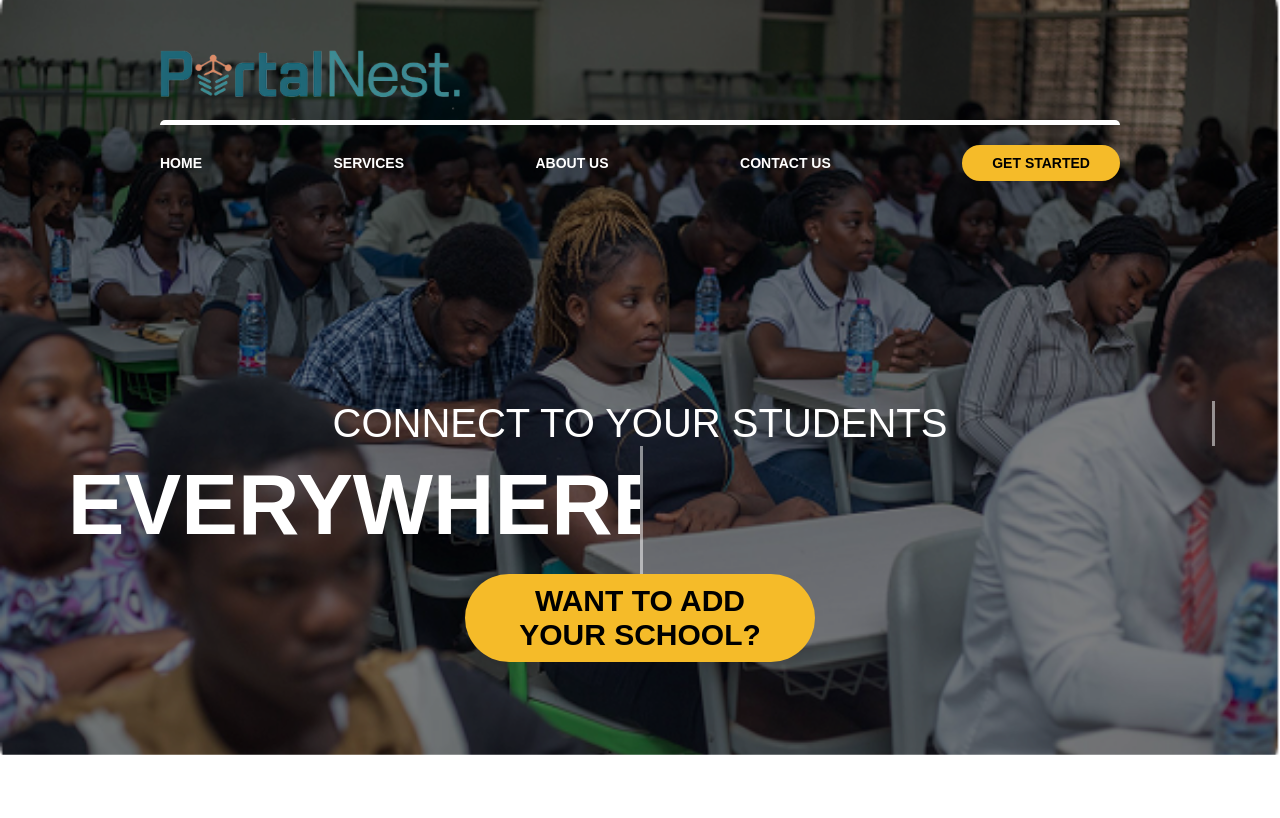
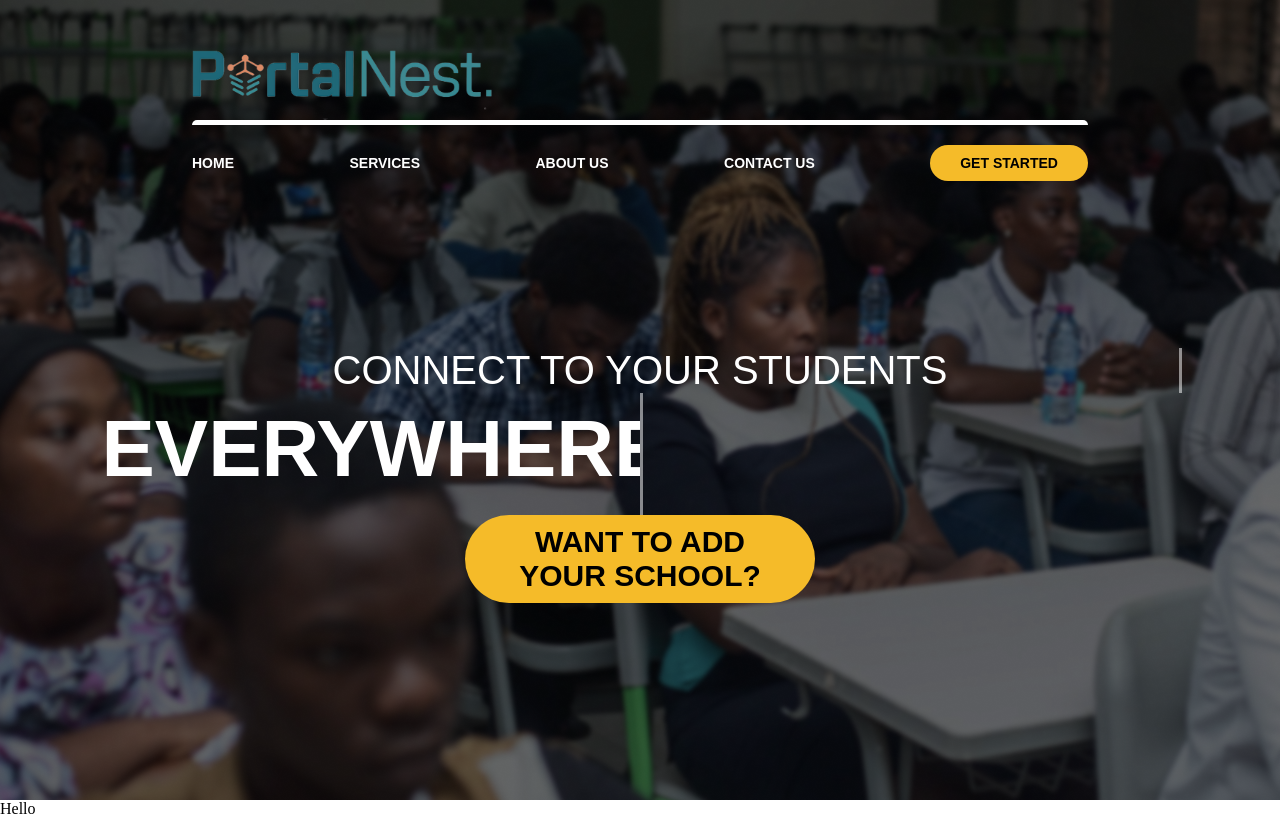
Before and after one commit to dhopegraphics/portalnest, a plain HTML site: page pages/about-us.html in a window 1280 px wide. Drawn offline with Linux system fonts and the light colour scheme.

Commit message:
Minor changes made

```diff
--- a/pages/about-us.html
+++ b/pages/about-us.html
@@ -8,10 +8,8 @@
     <link rel="stylesheet" href="/style/aboutUs.css">
 </head>
 <body>
-    <div class="classroom-image-content">
-        <div class="classroomContainer">
-            <img class="classroomImage" src="/assets/images/classroom.png">
-        </div>
+    <div class="topBG-image-content">
+        <div class="topBG-container">
 
             <div class="logo-and-header">
                 <img class="portalnest-logo" src="/assets/logo/portalnest logo.png">
@@ -38,11 +36,18 @@
                 <p class="connect">CONNECT TO YOUR STUDENTS</p>
                 <p class="everywhere">EVERYWHERE, ANYWHERE</p>
                 <a id="add-your-school" href="#">
-                <button class="add-school">WANT TO ADD YOUR SCHOOL?</button>
+                    <button class="add-school-button">WANT TO ADD YOUR SCHOOL?</button>
                 </a>
+            </div>
         </div>
 
 
+
+
+    </div>
+
+    <div class="middle-bar">
+        Hello
     </div>
 </body>
 </html>
--- a/style/aboutUs.css
+++ b/style/aboutUs.css
@@ -1,36 +1,31 @@
-.classroom-image-content {
-    position: relative;
+.topBG-image-content {
+    width: 100%;
+    height: 100vh;
+    background-image: url("/assets/images/TopBgImage.png");
     display: flex;
     flex-direction: column;
     align-items: center;
     justify-content: center;
-    width: 100%;
     font-family: Montserrat, Poppins, Arial, Helvetica, sans-serif;
 
 }
 
-.classroomContainer {
-    position: absolute;
+.topBG-Container {
+    position: relative;
     width: 100%;
     display: flex;
-    justify-content: center;
+    flex-direction: column;
+    justify-content: space-evenly;
     align-items: center;
-    top: -50px;
-
-}
-
-.classroomImage {
-    width: 100%;
-    clip-path: inset(50px 0px 50px 0px);
-    filter: brightness(50%);
 }
 
 .logo-and-header {
+    position: absolute;
     display: flex;
     flex-direction: column;
-    margin: 50px 150px;
-    z-index: 1;
-    width: 75%;
+    top: 50px;
+    left: 15%;
+    right: 15%;
 
 }
 
@@ -44,7 +39,6 @@
     display: flex;
     align-items: center;
     justify-content: space-between;
-    gap: 100px;
     text-wrap: nowrap;
     border-top: 5px solid white;
     border-top-left-radius: 5px;
@@ -69,12 +63,12 @@
     transition: all 0.25s;
 }
 
-.get-started:hover, .add-school:hover {
+.get-started:hover, .add-school-button:hover {
     cursor: pointer;
     filter: brightness(120%);
 }
 
-.get-started:active, .get-started:active {
+.get-started:active, .add-school-button:active {
     opacity: 0.8;
 }
 
@@ -82,7 +76,6 @@
     text-align: center;
     font-family: Arial, Helvetica, Poppins, sans-serif;
     color: white;
-    z-index: 1;
     margin-top: 150px;
 }
 
@@ -109,8 +102,9 @@
 }
 
 .everywhere {
-    font-size: 85px;
+    font-size: 80px;
     font-weight: bold;
+    font-stretch: narrower;
     margin: 0;
     padding-top: 10px;
     padding-bottom: 20px;
@@ -118,13 +112,13 @@
 }
 
 .connect, .everywhere {
-    white-space: nowrap; /* Prevent text wrapping */
+    white-space: nowrap;
     overflow: hidden;
-    border-right: 3px solid white; /* Cursor effect */
+    border-right: 3px solid white;
     width: 0;
 }
 
-.add-school {
+.add-school-button {
     background-color: rgb(245, 187, 41);
     font-weight: bolder;
     padding: 10px 30px;
```
Lines whose indentation alone changed are shown as unchanged.
